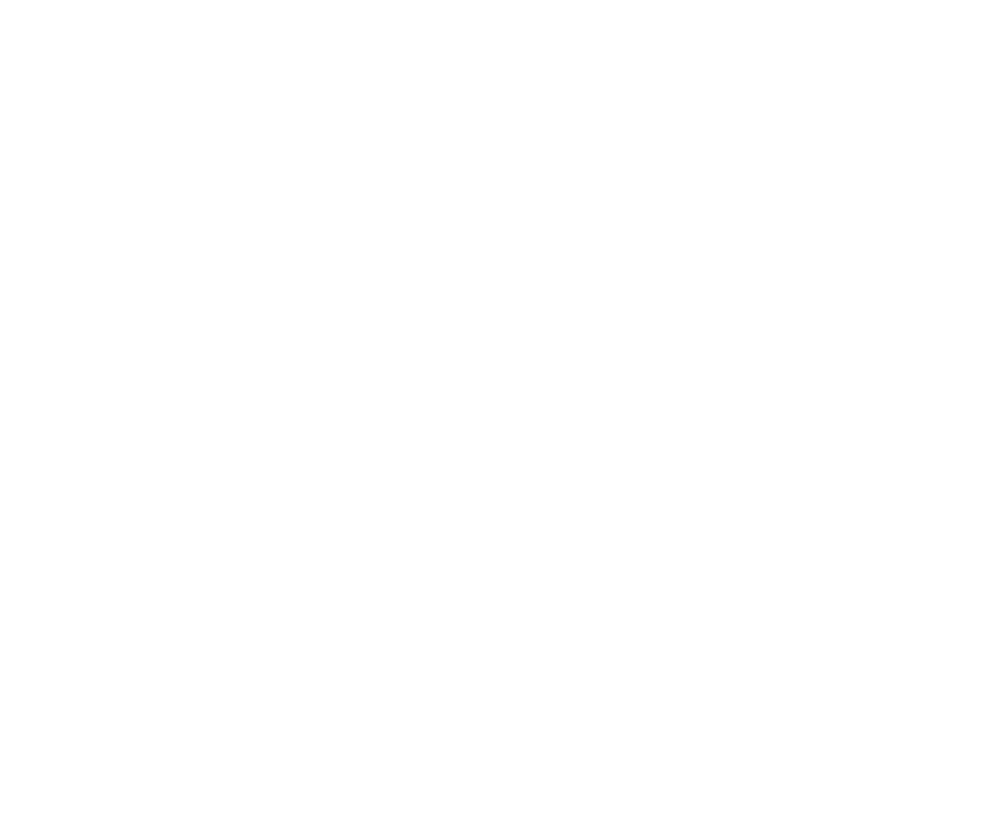
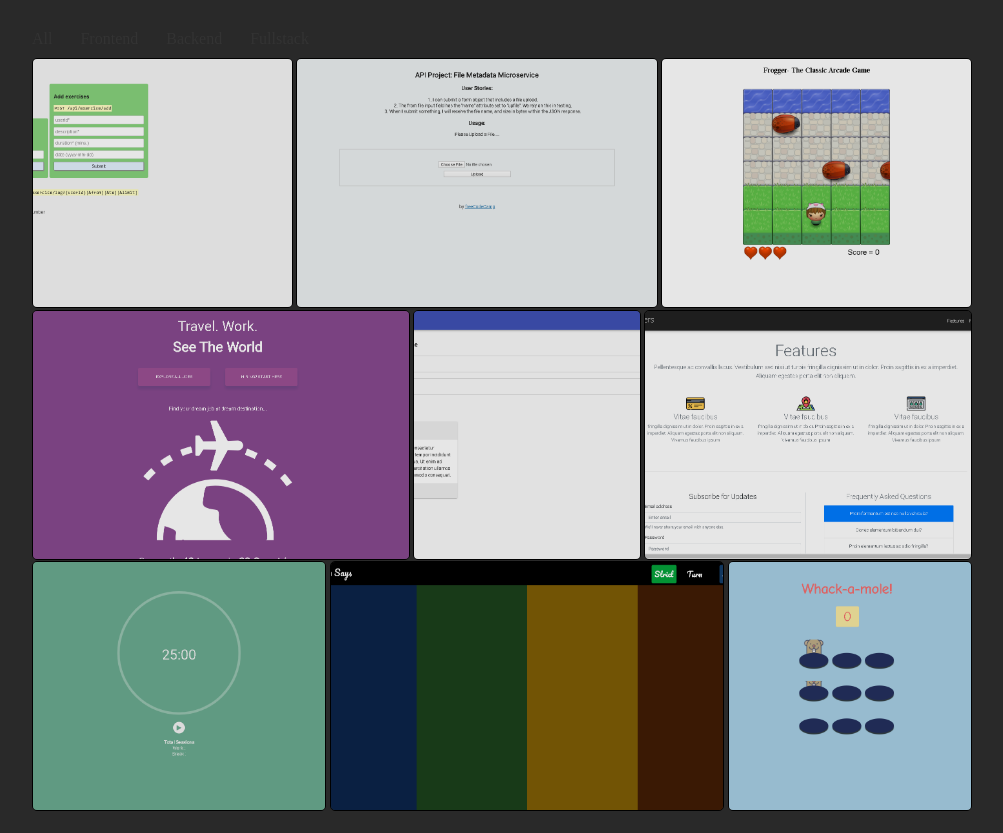
Before and after one commit to luckyrose89/Sample-masonry-gallery, a plain HTML site: page index.html in a window 1280 px wide. Shown: the whole page, without its empty margins (138-1141 px from the left). Before the commit the page ends 800 px from the top, so only its background shows below. Drawn offline with Linux system fonts and the light colour scheme.

Commit message:
complete styling of masonry gallery

```diff
--- a/index.html
+++ b/index.html
@@ -8,6 +8,72 @@
     <link rel="stylesheet" type="text/css" media="screen" href="styles.css" />
   </head>
   <body>
-    <div id="wrapper"></div>
+    <div id="wrapper">
+      <ul class="masonry-menu">
+        <li>
+          All
+        </li>
+        <li>
+          Frontend
+        </li>
+        <li>
+          Backend
+        </li>
+        <li>
+          Fullstack
+        </li>
+      </ul>
+      <div class="masonry">
+        <div class="masonry-brick brick1">
+          <img
+            src="images/exercise-tracker_backend.png"
+            alt="exercise tracker API image"
+          />
+        </div>
+        <div class="masonry-brick brick2">
+          <img
+            src="images/file-metadata_backend.png"
+            alt="file metadata API image"
+          />
+        </div>
+        <div class="masonry-brick brick3">
+          <img src="images/frogger_frontend.png" alt="frogger game image" />
+        </div>
+        <div class="masonry-brick brick4">
+          <img
+            src="images/jobsOntheGo_fullstack.png"
+            alt="jobs on the go website image"
+          />
+        </div>
+        <div class="masonry-brick brick5">
+          <img src="images/journal_fullstack.png" alt="journal website image" />
+        </div>
+        <div class="masonry-brick brick6">
+          <img
+            src="images/landing-page_frontend.png"
+            alt="landing page image"
+          />
+        </div>
+        <div class="masonry-brick brick7">
+          <img
+            src="images/pomodoro_frontend.png"
+            alt="pomodoro project image"
+          />
+        </div>
+        <div class="masonry-brick brick8">
+          <img
+            src="images/simon_frontend.png"
+            alt=" simon game project image"
+          />
+        </div>
+        <div class="masonry-brick">
+          <img
+            src="images/whackAMole-frontend.png"
+            alt="whack a mole game image"
+          />
+        </div>
+      </div>
+    </div>
+    <script src="script.js"></script>
   </body>
 </html>
--- a/script.js
+++ b/script.js
@@ -0,0 +1,8 @@
+window.addEventListener("resize", function(event) {
+  var bricks = Array.prototype.slice.call(
+    document.querySelector(".masonry-brick")
+  );
+  bricks.forEach(function(brick) {
+    brick.classlist.add("transition");
+  });
+});
--- /dev/null
+++ b/style.css
@@ -0,0 +1,170 @@
+/**
+ * RESET
+ * Reference: http://meyerweb.com/eric/tools/css/reset/
+ */
+
+html, body, div, span, applet, object, iframe,
+h1, h2, h3, h4, h5, h6, p, blockquote, pre,
+a, abbr, acronym, address, big, cite, code,
+del, dfn, em, img, ins, kbd, q, s, samp,
+small, strike, strong, sub, sup, tt, var,
+b, u, i, center,
+dl, dt, dd, ol, ul, li,
+fieldset, form, label, legend,
+table, caption, tbody, tfoot, thead, tr, th, td,
+article, aside, canvas, details, embed,
+figure, figcaption, footer, header, hgroup,
+main, menu, nav, output, ruby, section, summary,
+time, mark, audio, video {
+  margin: 0;
+  padding: 0;
+  border: 0;
+  font-size: 100%;
+  font: inherit;
+  vertical-align: baseline;
+}
+
+article, aside, details, figcaption, figure,
+footer, header, hgroup, main, menu, nav, section {
+  display: block;
+}
+
+body {
+  line-height: 1.618;
+  font-family: Arial, Helvetica, sans-serif;
+}
+
+ol, ul {
+  list-style: none;
+}
+
+blockquote, q {
+  quotes: none;
+}
+
+blockquote:before, blockquote:after,
+q:before, q:after {
+  content: '';
+  content: none;
+}
+
+table {
+  border-collapse: collapse;
+  border-spacing: 0;
+}
+
+a {
+  text-decoration: none;
+}
+
+code, pre, samp {
+  font-family: monospace;
+}
+
+/**
+ * BASIC TYPE
+ */
+
+img, video {
+  max-width: 100%;
+  vertical-align: middle;
+}
+
+p:not(:last-child) {
+  margin: 0 0 1em;
+}
+
+h1, h2, h3, h4 {
+  margin: .5em 0 .75em;
+  line-height: 1.3;
+}
+
+h1 {
+  font-size: 1.5em;
+}
+
+h2 {
+  font-size: 1.25em;
+}
+
+h3 {
+  font-size: 1.125em;
+}
+
+h4 {
+  font-size: 1em;
+}
+
+/**
+ * BOX HACKING
+ */
+
+html {
+  box-sizing: border-box;
+}
+
+*,
+*:before,
+*:after {
+  box-sizing: inherit;
+}
+.wrapper {
+  max-width: 1280px;
+  margin-right: auto;
+  margin-left: auto;
+  padding: 1.5em;
+}
+body {
+  background-color: #cccccc;
+  color: #333333;
+}
+.masonry-wrapper {
+  padding: 1.5em;
+  max-width: 960px;
+  margin-right: auto;
+  margin-left: auto;
+}
+.masonry {
+  columns: 1;
+  column-gap: 10px;
+}
+.masonry-item {
+  display: inline-block;
+  vertical-align: top;
+  margin-bottom: 10px;
+}
+@media only screen and (max-width: 1023px) and (min-width: 768px) {  .masonry {
+    columns: 2;
+  }
+}
+@media only screen and (min-width: 1024px) {
+  .masonry {
+    columns: 3;
+  }
+}
+.masonry-item, .masonry-content {
+  border-radius: 4px;
+  overflow: hidden;
+}
+.masonry-item {
+  filter: drop-shadow(0px 2px 2px rgba(0, 0, 0, .3));
+  transition: filter .25s ease-in-out;
+}
+.masonry-item:hover {
+  filter: drop-shadow(0px 5px 5px rgba(0, 0, 0, .3));
+}
+.masonry-footer {
+  font-size: .75em;
+  opacity: .25;
+  text-align: center;
+  padding-top: 3em;
+  padding-bottom: 3em;
+  margin-bottom: -1.5em;
+  transition: opacity 1s ease-in-out;
+}
+.masonry-footer a {
+  color: currentColor;
+}
+.masonry-footer:hover, .masonry-footer:active, .masonry-footer:focus {
+  opacity: .75;
+}
--- a/styles.css
+++ b/styles.css
@@ -0,0 +1,90 @@
+* {
+  box-sizing: border-box;
+}
+
+body {
+  margin: 0;
+  padding: 0;
+  background-color: #292929;
+  color: #333333;
+}
+
+#wrapper {
+  max-width: 960px;
+  margin: 20px auto;
+}
+
+.masonry-menu {
+  padding: 0;
+  margin: 0;
+  display: flex;
+  flex-wrap: wrap;
+}
+
+.masonry-menu li {
+  list-style: none;
+  margin-right: 0.5rem;
+  padding: 10px;
+}
+
+.masonry {
+  display: flex;
+  flex-flow: row wrap;
+  width: 100%;
+  padding: 0 0.5rem;
+}
+
+.masonry-brick {
+  flex: auto;
+  height: 250px;
+  min-width: 150px;
+  margin: 0 0.1rem 0.1rem 0.1rem; /* Some gutter */
+  overflow: hidden;
+  position: relative;
+  border-radius: 5px;
+  border: 1px solid #000000;
+}
+
+.masonry-brick img {
+  object-fit: cover;
+  width: 100%;
+  height: 100%;
+  display: block;
+  filter: brightness(90%);
+}
+
+.transition {
+  transition: all 0.3s ease-out;
+}
+
+@media only screen and (min-width: 1024px) {
+  /* Horizontal masonry bricks on desktop-sized screen */
+  .masonry-brick:nth-child(4n + 1) {
+    width: 200px;
+  }
+  .masonry-brick:nth-child(4n + 2) {
+    width: 300px;
+  }
+  .masonry-brick:nth-child(4n + 3) {
+    width: 250px;
+  }
+  .masonry-brick:nth-child(4n + 4) {
+    width: 350px;
+  }
+}
+
+@media only screen and (max-width: 1023px) and (min-width: 768px) {
+  /* Horizontal masonry bricks on tabled-sized screen */
+  .masonry-brick:nth-child(4n + 1) {
+    width: 200px;
+  }
+  .masonry-brick:nth-child(4n + 2) {
+    width: 250px;
+  }
+  .masonry-brick:nth-child(4n + 3) {
+    width: 120px;
+  }
+  .masonry-brick:nth-child(4n + 4) {
+    width: 280px;
+  }
+}
```
Also changed, not shown: images/exercise-tracker_backend.png (added), images/file-metadata_backend.png (added), images/frogger_frontend.png (added), images/jobsOntheGo_fullstack.png (added), images/journal_fullstack.png (added), images/landing-page_frontend.png (added), images/pomodoro_frontend.png (added), images/simon_frontend.png (added), images/whackAMole-frontend.png (added).
